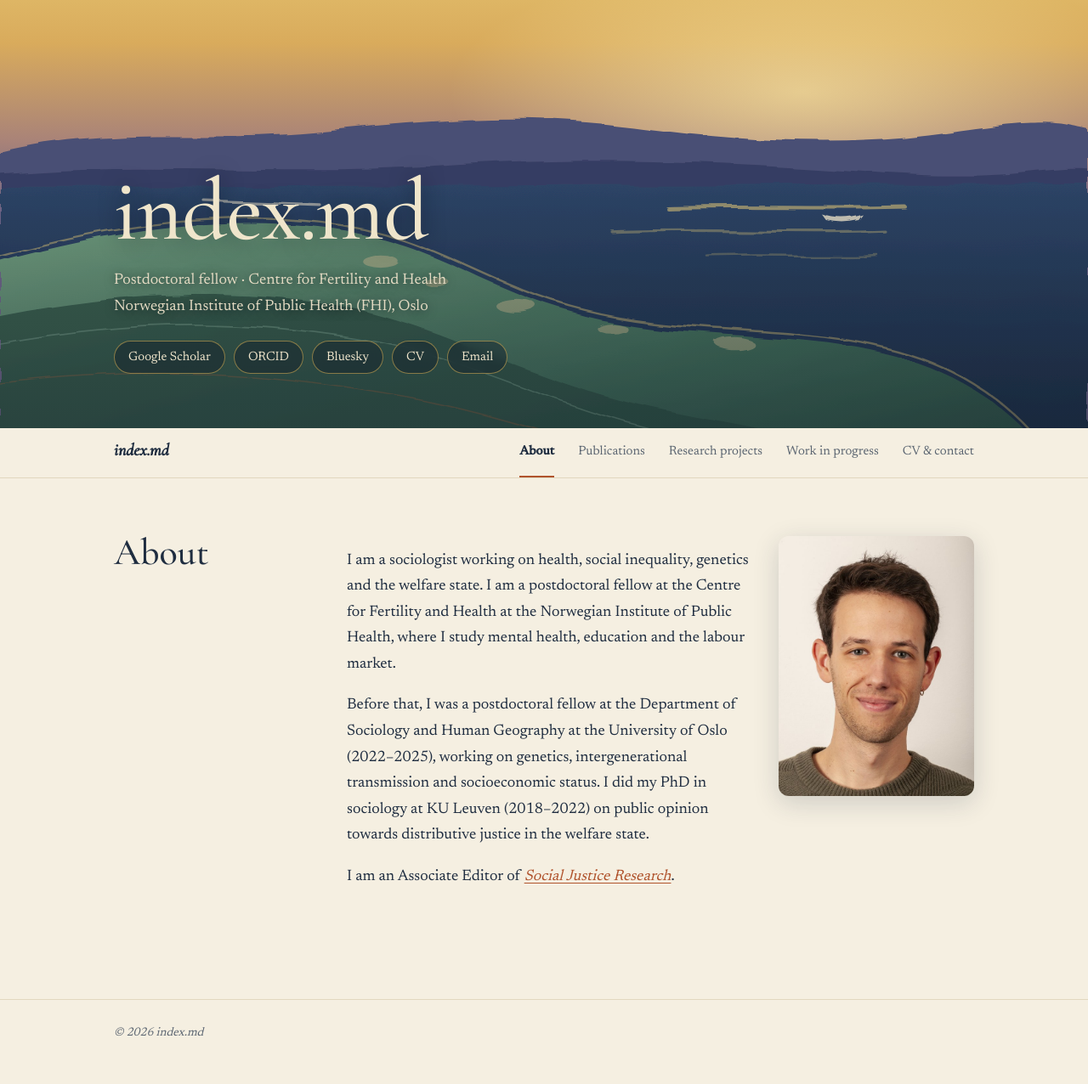
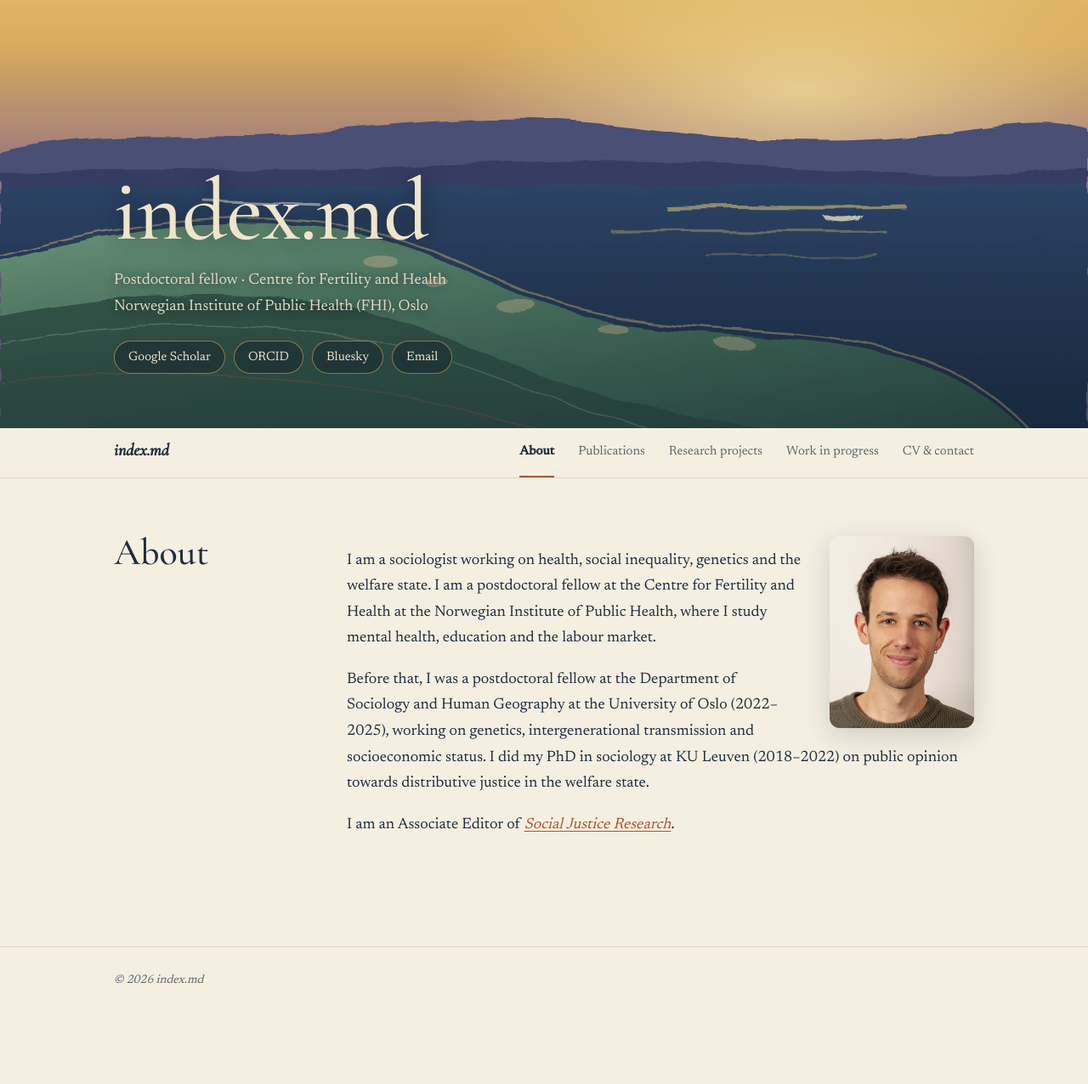
Before and after one commit to arnovanhootegem/arnovanhootegem.github.io, a Jekyll site: the page built from index.md, in a window 1280 px wide. Shown: the whole page at 85% size. Built offline with Jekyll 4.4.1, drawn with Linux system fonts in a browser that asks for light colours; after the commit the page ends 1215 px from its top, so only the background shows below that.

Commit message:
Smaller About photo; CV link only under CV & contact
Co-Authored-By: Claude Opus 5.5 <noreply@anthropic.com>
Claude-Session: https://claude.ai/code/session_011qs5oT7yznb49QB9wXRxvk

```diff
--- a/_layouts/munch.html
+++ b/_layouts/munch.html
@@ -52,7 +52,7 @@ main{max-width:1060px;margin:0 auto;padding:0 24px 110px}
 main h2{font-family:"Cormorant Garamond",serif;font-weight:500;font-size:clamp(32px,4.4vw,44px);line-height:1.05;margin:0;color:var(--text);scroll-margin-top:70px}
 section.block{display:grid;grid-template-columns:230px 1fr;gap:44px;padding:64px 0 0;position:relative}
 section.block[hidden]{display:none}
-.about-photo{float:right;width:230px;border-radius:12px;margin:4px 0 18px 32px;box-shadow:0 8px 30px rgba(31,45,64,.18)}
+.about-photo{float:right;width:170px;border-radius:12px;margin:4px 0 18px 32px;box-shadow:0 8px 30px rgba(31,45,64,.18)}
 section.block .body::after{content:"";display:block;clear:both}
 section.block::before{ /* sinuous divider, like Munch's shoreline */
   content:"";position:absolute;left:0;right:0;top:30px;height:22px;opacity:.9;
@@ -91,7 +91,7 @@ footer div{max-width:1060px;margin:0 auto;padding:28px 24px 48px;color:var(--mut
   nav a.home{display:none}
   nav .bar{flex-wrap:wrap;gap:0 20px;overflow:visible;padding:4px 24px}
   nav a{padding:9px 0;font-size:15px}
-  .about-photo{float:none;display:block;width:100%;max-width:300px;margin:4px 0 22px}
+  .about-photo{float:right;width:120px;margin:4px 0 12px 18px}
   .hero-inner{padding-bottom:44px}
   .eyebrow{color:var(--cream);text-shadow:0 1px 10px rgba(10,16,26,.55)}
 }
--- a/index.md
+++ b/index.md
@@ -10,8 +10,6 @@ links:
     url: https://orcid.org/0000-0002-9559-8038
   - label: Bluesky
     url: https://bsky.app/profile/arnovanhootegem.bsky.social
-  - label: CV
-    url: cv.pdf
   - label: Email
     url: mailto:arno.van.hootegem@fhi.no
 ---
```
Also changed, not shown: _includes/work-in-progress.md (+1 -1 lines).
